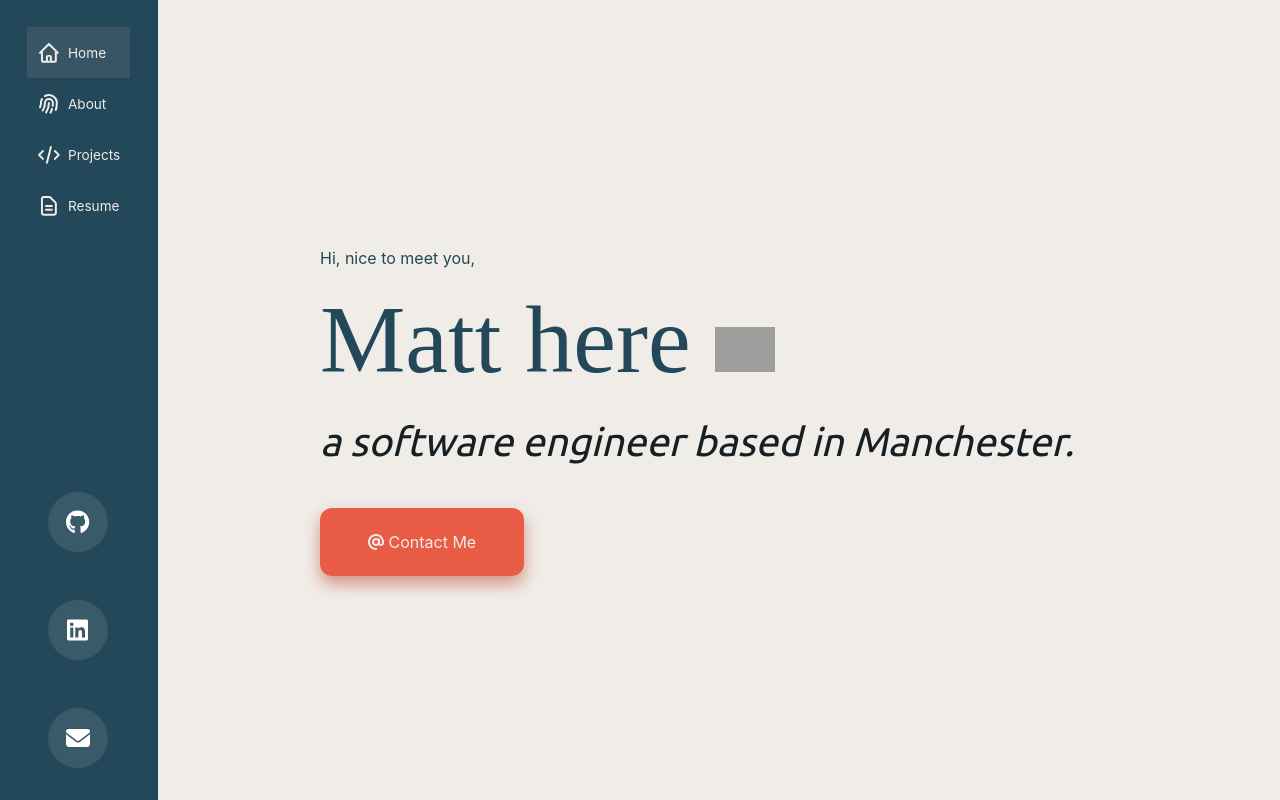
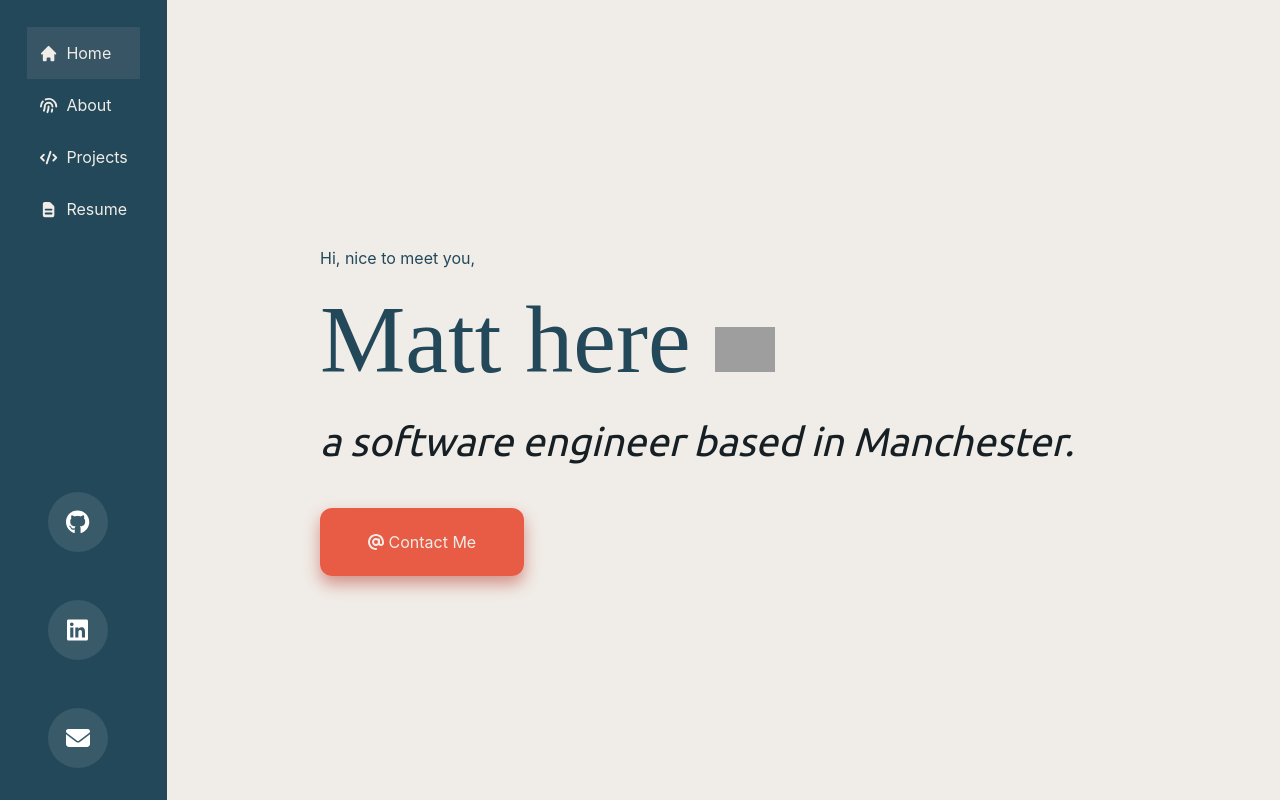
Before and after one commit to mattglwilliams/portfolio, a React (Create React App) app: page / in a window 1280 px wide. Built offline with nearby package versions, Linux system fonts and the light colour scheme; grey boxes are pictures that could not be loaded; a web font is replaced by a local one.

Commit message:
Changed nav icons to solid

```diff
--- a/src/components/Nav/NavLinks.js
+++ b/src/components/Nav/NavLinks.js
@@ -6,7 +6,7 @@ import {
   FingerPrintIcon,
   CodeIcon,
   DocumentTextIcon,
-} from "@heroicons/react/outline";
+} from "@heroicons/react/solid";
 
 function NavLinks(props) {
   return (
--- a/src/components/Nav/nav.css
+++ b/src/components/Nav/nav.css
@@ -16,7 +16,7 @@ header > nav > a {
   justify-content: flex-start;
   align-items: center;
   font-weight: 400;
-  font-size: 0.85em;
+  font-size: 1em;
   color: #f0ece7;
   text-decoration: none;
   padding: 1em 0.75em 1em 0.75em;
@@ -38,7 +38,7 @@ header > nav > a:hover {
 }
 
 header > nav > a > svg {
-  height: 1.75em;
+  height: 1.2em;
   padding-right: 0.5em;
 }
 
@@ -70,6 +70,9 @@ header > nav > a > svg {
     width: 100%;
     height: auto;
     background-color: #224859;
+    position: absolute;
+    left: 0;
+    top: 100px;
   }
 
   .mobile-nav > nav > a {
@@ -79,10 +82,6 @@ header > nav > a > svg {
     color: #f0ece7;
     font-size: larger;
     padding: 1em 0 1em 0;
-  }
-
-  .mobile-nav > nav > a:hover {
-    color: rgb(69, 209, 76);
   }
 
   .burger-icon {
@@ -100,12 +99,6 @@ header > nav > a > svg {
     color: #f0ece7;
   }
 
-  .mobile-nav > nav {
-    position: absolute;
-    left: 0;
-    top: 100px;
-  }
-
   .mobile-nav > nav > a {
     padding: 2%;
   }
```
